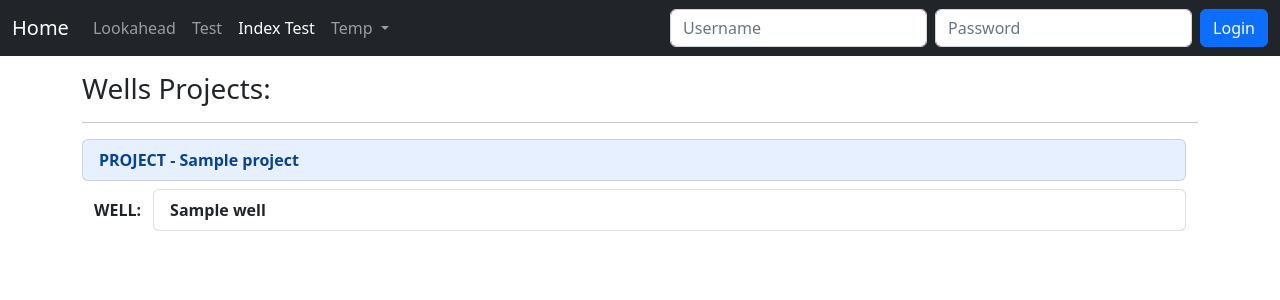
After one commit to joachimwan/django_test_project, a Django app: page /index_test/ in a window 1280 px wide. The commit adds this page. Shown: the top 300 px of the page. Run offline with Django 4.2, Linux system fonts and the light colour scheme; tables that the repository leaves empty hold one stand-in row (values such as "Sample post"); some libraries are stand-ins or nearby versions.

Commit message:
redo index_test

```diff
--- a/main/static/main/js/index.js
+++ b/main/static/main/js/index.js
@@ -1,47 +1,81 @@
 function updateProject(id) {
-    var default_block = document.getElementById("project-"+id);
-    if (default_block.style.display === "none") {
-        default_block.style.display = "block";
+//    var element = document.getElementById("project-"+id);
+//    if (elem.style.display === "none") {
+//        default_block.style.display = "block";
+//    } else {
+//        default_block.style.display = "none";
+//    }
+
+    var element = document.getElementById("div-project-name-"+id);
+    let hidden1 = element.getAttribute("hidden");
+    if (hidden1) {
+       element.removeAttribute("hidden");
     } else {
-        default_block.style.display = "none";
+       element.setAttribute("hidden", true);
     }
 
-    var update_block = document.getElementById("update-project-"+id);
-    if (update_block.style.display === "none") {
-        update_block.style.display = "block";
+    var b = document.getElementById("form-update-project-"+id);
+    let hidden2 = b.getAttribute("hidden");
+    if (hidden2) {
+       b.removeAttribute("hidden");
     } else {
-        update_block.style.display = "none";
+       b.setAttribute("hidden", true);
     }
 
-    var edit_button = document.getElementById("toggle-update-project-"+id);
-    let hidden = edit_button.getAttribute("hidden");
-    if (hidden) {
-       edit_button.removeAttribute("hidden");
+    var c = document.getElementById("button-toggle-update-project-"+id);
+    let hidden3 = c.getAttribute("hidden");
+    if (hidden3) {
+       c.removeAttribute("hidden");
     } else {
-       edit_button.setAttribute("hidden", "hidden");
+       c.setAttribute("hidden", true);
+    }
+
+    var d = document.getElementById("button-delete-project-"+id);
+    let hidden4 = d.getAttribute("hidden");
+    if (hidden4) {
+       d.removeAttribute("hidden");
+    } else {
+       d.setAttribute("hidden", true);
     }
 }
 
 function updateWell(id) {
-    var default_block = document.getElementById("well-"+id);
-    if (default_block.style.display === "none") {
-        default_block.style.display = "block";
+//    var default_block = document.getElementById("well-"+id);
+//    if (default_block.style.display === "none") {
+//        default_block.style.display = "block";
+//    } else {
+//        default_block.style.display = "none";
+//    }
+
+    var element = document.getElementById("div-well-name-"+id);
+    let hidden1 = element.getAttribute("hidden");
+    if (hidden1) {
+       element.removeAttribute("hidden");
     } else {
-        default_block.style.display = "none";
+       element.setAttribute("hidden", true);
     }
 
-    var update_block = document.getElementById("update-well-"+id);
-    if (update_block.style.display === "none") {
-        update_block.style.display = "block";
+    var b = document.getElementById("form-update-well-"+id);
+    let hidden2 = b.getAttribute("hidden");
+    if (hidden2) {
+       b.removeAttribute("hidden");
     } else {
-        update_block.style.display = "none";
+       b.setAttribute("hidden", true);
     }
 
-    var edit_button = document.getElementById("toggle-update-well-"+id);
-    let hidden = edit_button.getAttribute("hidden");
-    if (hidden) {
-       edit_button.removeAttribute("hidden");
+    var c = document.getElementById("button-toggle-update-well-"+id);
+    let hidden3 = c.getAttribute("hidden");
+    if (hidden3) {
+       c.removeAttribute("hidden");
     } else {
-       edit_button.setAttribute("hidden", "hidden");
+       c.setAttribute("hidden", true);
+    }
+
+    var d = document.getElementById("button-delete-well-"+id);
+    let hidden4 = d.getAttribute("hidden");
+    if (hidden4) {
+       d.removeAttribute("hidden");
+    } else {
+       d.setAttribute("hidden", true);
     }
 }
--- a/main/urls.py
+++ b/main/urls.py
@@ -19,6 +19,8 @@ from . import views
 urlpatterns = [
     path('', views.index, name='index'),
     path('lookahead/', views.lookahead, name='lookahead'),
+    path('test/', views.test, name='test'),
+    path('index_test/', views.index_test, name='index_test'),
     path('crud_project/', views.crud_project, name='crud_project'),
     path('crud_well/', views.crud_well, name='crud_well'),
 ]
--- a/main/views.py
+++ b/main/views.py
@@ -26,6 +26,25 @@ def index(request):
     return render(request, 'main/index.html', context)
 
 
+def index_test(request):
+    # return HttpResponse("<h1>Hi Joachim, this is the main page.</h1>")
+    context = {}
+    messages.set_level(request, messages.DEBUG)
+    # messages.debug(request, 'This is DEBUG.')
+    # messages.info(request, 'This is INFO.')
+    # messages.success(request, 'This is SUCCESS.')
+    # messages.warning(request, 'This is WARNING.')
+    # messages.error(request, 'This is ERROR.')
+
+    context['project_form'] = ProjectForm()
+    context['well_form'] = WellForm()
+    context['projects'] = Project.objects.all()
+    context['steps'] = Step.objects.all()
+    context['sequence'] = Sequence.objects.all()
+
+    return render(request, 'main/index_test.html', context)
+
+
 @login_required
 def lookahead(request):
     context = {
@@ -35,6 +54,10 @@ def lookahead(request):
     }
 
     return render(request, 'main/lookahead.html', context)
+
+
+def test(request):
+    return render(request, 'main/test.html')
 
 
 @login_required
--- a/templates/main/index.html
+++ b/templates/main/index.html
@@ -66,8 +66,9 @@
         {% for well in project.wells.all %}
         <div class="row align-items-center g-2 ms-3">
             <!-- Well name -->
+            <div class="col-auto"><strong>WELL -</strong></div>
             <div class="list-group col-3" id="well-{{ well.id }}">
-                <a href="#" class="list-group-item list-group-item-action" style="display: block"><strong>WELL - {{ well.name }}</strong></a>
+                <a href="#" class="list-group-item list-group-item-action" style="display: block"><strong>{{ well.name }}</strong></a>
             </div>
             <!-- Update project -->
             <div class="col-auto" id="update-well-{{ well.id }}" style="display: none">
--- /dev/null
+++ b/templates/main/index_test.html
@@ -0,0 +1,135 @@
+{% extends 'main/base.html' %}
+
+{% load crispy_forms_tags %}
+
+{% load static %}
+
+{% block title %}Main{% endblock %}
+
+{% block script %}
+<script src="{% static 'main/js/index.js' %}"></script>
+{% endblock %}
+
+{% block content %}
+<!--<h1>This is Main page.</h1>-->
+<!--<p>Welcome, {{ user.username|default:"Guest" }}!</p>-->
+
+<h3>Wells Projects:</h3>
+
+<!-- Create project -->
+{% if user.is_authenticated %}
+    <form method="post" action="{% url 'crud_project' %}" class="row align-items-center g-2">
+        <div class="col-auto">
+            {% csrf_token %}
+            {{ project_form.name }}
+        </div>
+        <div class="col-auto">
+            <input type="hidden" name="next" value="{{ request.path }}">
+            <button type="submit" class="btn btn-primary" name="create_project">Create new project</button>
+        </div>
+    </form>
+{% endif %}
+
+{% for project in projects %}
+    <hr>
+    <div class="container-fluid">
+        <div class="row my-2 align-items-center">
+            <!-- Project name -->
+            <div class="col list-group" id="div-project-name-{{ project.id }}">
+                <a href="#" class="list-group-item list-group-item-primary list-group-item-action" style="background-color:rgba(207,226,255,0.5)">
+                    <strong>PROJECT - {{ project.name }}</strong>
+                </a>
+            </div>
+            {% if user.is_authenticated %}
+                {% if user == project.created_by %}
+                    <!-- Update project -->
+                    <div class="col list-group" id="form-update-project-{{ project.id }}" hidden="true">
+                        <form method="post" action="{% url 'crud_project' %}" class="row align-items-center">
+                            {% csrf_token %}
+                            <div class="col">
+                                <div class="list-group">
+                                    <input type="text" name="name" value="{{ project.name }}" class="form-control list-group-item">
+                                </div>
+                            </div>
+                            <input type="hidden" name="project_id" value="{{ project.id }}">
+                            <input type="hidden" name="next" value="{{ request.path }}">
+                            <div class="col-auto list-group">
+                                <button type="submit" class="btn btn-success opacity-75" name="update_project"><i class="bi bi-check"></i></button>
+                            </div>
+                        </form>
+                    </div>
+                    <!-- Toggle button to show/hide input field to update project name -->
+                    <div class="list-group col-auto" id="button-toggle-update-project-{{ project.id }}">
+                        <button type="button" class="btn btn-warning" onclick="updateProject({{ project.id }})"><i class="bi bi-pen"></i></button>
+                    </div>
+                    <!-- Delete project -->
+                    <form method="post" action="{% url 'crud_project' %}" class="list-group col-auto" id="button-delete-project-{{ project.id }}">
+                        {% csrf_token %}
+                        <input type="hidden" name="project_id" value="{{ project.id }}">
+                        <input type="hidden" name="next" value="{{ request.path }}">
+                        <button type="submit" class="btn btn-danger" name="delete_project"><i class="bi bi-trash"></i></button>
+                    </form>
+                {% endif %}
+            {% endif %}
+        </div>
+
+        {% for well in project.wells.all %}
+            <div class="row my-2 align-items-center">
+                <!-- Well name -->
+                <div class="col-auto"><strong>WELL:</strong></div>
+                <div class="col list-group" id="div-well-name-{{ well.id }}">
+                    <a href="#" class="list-group-item list-group-item-action">
+                        <strong>{{ well.name }}</strong>
+                    </a>
+                </div>
+                {% if user.is_authenticated %}
+                    {% if user == well.created_by %}
+                        <!-- Update well -->
+                        <div class="col list-group" id="form-update-well-{{ well.id }}" hidden="true">
+                            <form method="post" action="{% url 'crud_well' %}" class="row align-items-center">
+                                {% csrf_token %}
+                                <div class="col">
+                                    <div class="list-group">
+                                        <input type="text" name="name" value="{{ well.name }}" class="form-control list-group-item">
+                                    </div>
+                                </div>
+                                <input type="hidden" name="well_id" value="{{ well.id }}">
+                                <input type="hidden" name="next" value="{{ request.path }}">
+                                <div class="col-auto list-group">
+                                    <button type="submit" class="btn btn-success opacity-75" name="update_well"><i class="bi bi-check"></i></button>
+                                </div>
+                            </form>
+                        </div>
+                        <!-- Toggle button to show/hide input field to update well name -->
+                        <div class="list-group col-auto" id="button-toggle-update-well-{{ well.id }}">
+                            <button type="button" class="btn btn-warning" onclick="updateWell({{ well.id }})"><i class="bi bi-pen"></i></button>
+                        </div>
+                        <!-- Delete well -->
+                        <form method="post" action="{% url 'crud_well' %}" class="list-group col-auto" id="button-delete-well-{{ well.id }}">
+                            {% csrf_token %}
+                            <input type="hidden" name="well_id" value="{{ well.id }}">
+                            <input type="hidden" name="next" value="{{ request.path }}">
+                            <button type="submit" class="btn btn-danger" name="delete_well"><i class="bi bi-trash"></i></button>
+                        </form>
+                    {% endif %}
+                {% endif %}
+            </div>
+        {% endfor %}
+        <!-- Create well -->
+        {% if user == project.created_by %}
+            <form method="post" action="{% url 'crud_well' %}" class="row my-2 align-items-center">
+                <div class="col-4">
+                    {% csrf_token %}
+                    {{ well_form.name }}
+                </div>
+                <div class="col-auto ps-0">
+                    <input type="hidden" name="project_id" value="{{ project.id }}">
+                    <input type="hidden" name="next" value="{{ request.path }}">
+                    <button type="submit" class="btn btn-outline-secondary btn-sm" name="create_well">Create new well</button>
+                </div>
+            </form>
+        {% endif %}
+    </div>
+{% endfor %}
+
+{% endblock %}
--- a/templates/main/navbar.html
+++ b/templates/main/navbar.html
@@ -2,7 +2,7 @@
 
 {% load auth_extras %}
 
-<nav class="navbar navbar-expand-md sticky-top navbar-dark bg-dark">
+<nav class="navbar navbar-expand-lg sticky-top navbar-dark bg-dark">
     <div class="container-fluid">
         <a class="navbar-brand" href="/">Home</a>
         <button class="navbar-toggler" type="button" data-bs-toggle="collapse" data-bs-target="#navbarSupportedContent" aria-controls="navbarSupportedContent" aria-expanded="false" aria-label="Toggle navigation">
@@ -10,10 +10,18 @@
         </button>
         <!-- Collapsible list -->
         <div class="collapse navbar-collapse" id="navbarSupportedContent">
-            <ul class="navbar-nav me-auto mb-2 mb-md-0">
+            <ul class="navbar-nav me-auto">
                 <li class="nav-item">
                     {% url 'lookahead' as lookahead_url %}
                     <a {% if request.path == lookahead_url %} class="nav-link active" aria-current="page" {% else %} class="nav-link" {% endif %} href="{% url 'lookahead' %}">Lookahead</a>
+                </li>
+                <li class="nav-item">
+                    {% url 'test' as test_url %}
+                    <a {% if request.path == test_url %} class="nav-link active" aria-current="page" {% else %} class="nav-link" {% endif %} href="{% url 'test' %}">Test</a>
+                </li>
+                <li class="nav-item">
+                    {% url 'index_test' as itest_url %}
+                    <a {% if request.path == itest_url %} class="nav-link active" aria-current="page" {% else %} class="nav-link" {% endif %} href="{% url 'index_test' %}">Index Test</a>
                 </li>
                 {% if user.is_superuser %}
                 <li class="nav-item">
@@ -35,7 +43,6 @@
                     </ul>
                 </li>
             </ul>
-
             <!-- Login and logout system -->
             {% if not user.is_authenticated %}
                 <form method="post" action="{% url 'login' %}" class="d-flex ms-auto">
@@ -46,13 +53,12 @@
                     <input type="hidden" name="next" value="{{ next }}">
                 </form>
             {% else %}
-                <div class="ms-auto">
-                    <span class="navbar-brand h1">Welcome, {{ user.username }}!</span>
-                    <a href="{% url 'logout' %}" class="btn btn-secondary me-2">Logout</a>
-                    <a href="{% url 'password_change' %}" class="btn btn-secondary me-2">Change password</a>
+                <div class="ms-auto row align-items-center">
+                    <div class="col-auto navbar-brand h1 mb-0 ps-0">Welcome, {{ user.username }}!</div>
+                    <a href="{% url 'logout' %}" class="col-auto btn btn-secondary me-2">Logout</a>
+                    <a href="{% url 'password_change' %}" class="col-auto btn btn-secondary me-2">Change password</a>
                 </div>
             {% endif %}
-
         </div>
     </div>
 </nav>
```
Also changed, not shown: templates/main/test.html (added, +53 -0 lines).
